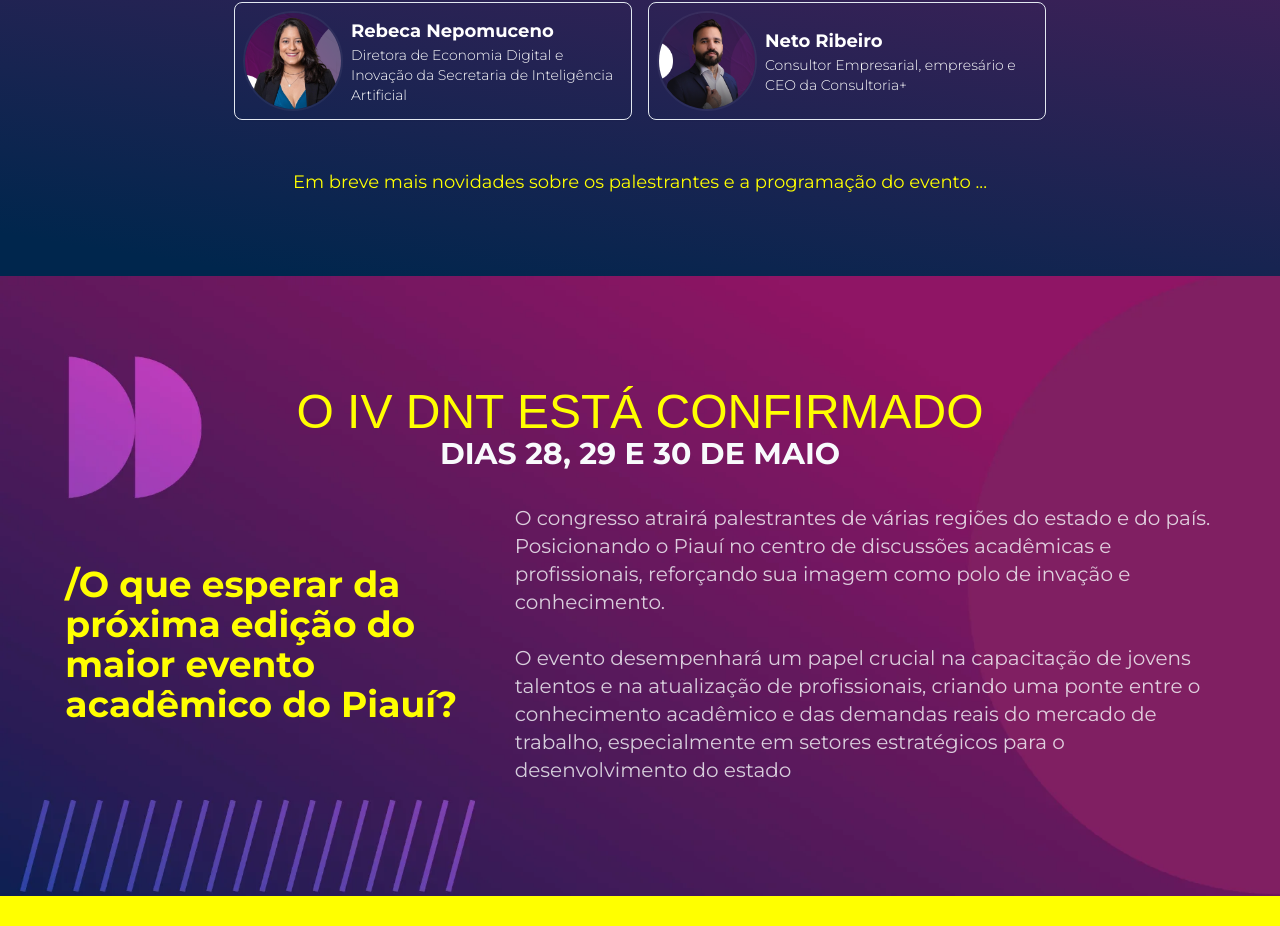
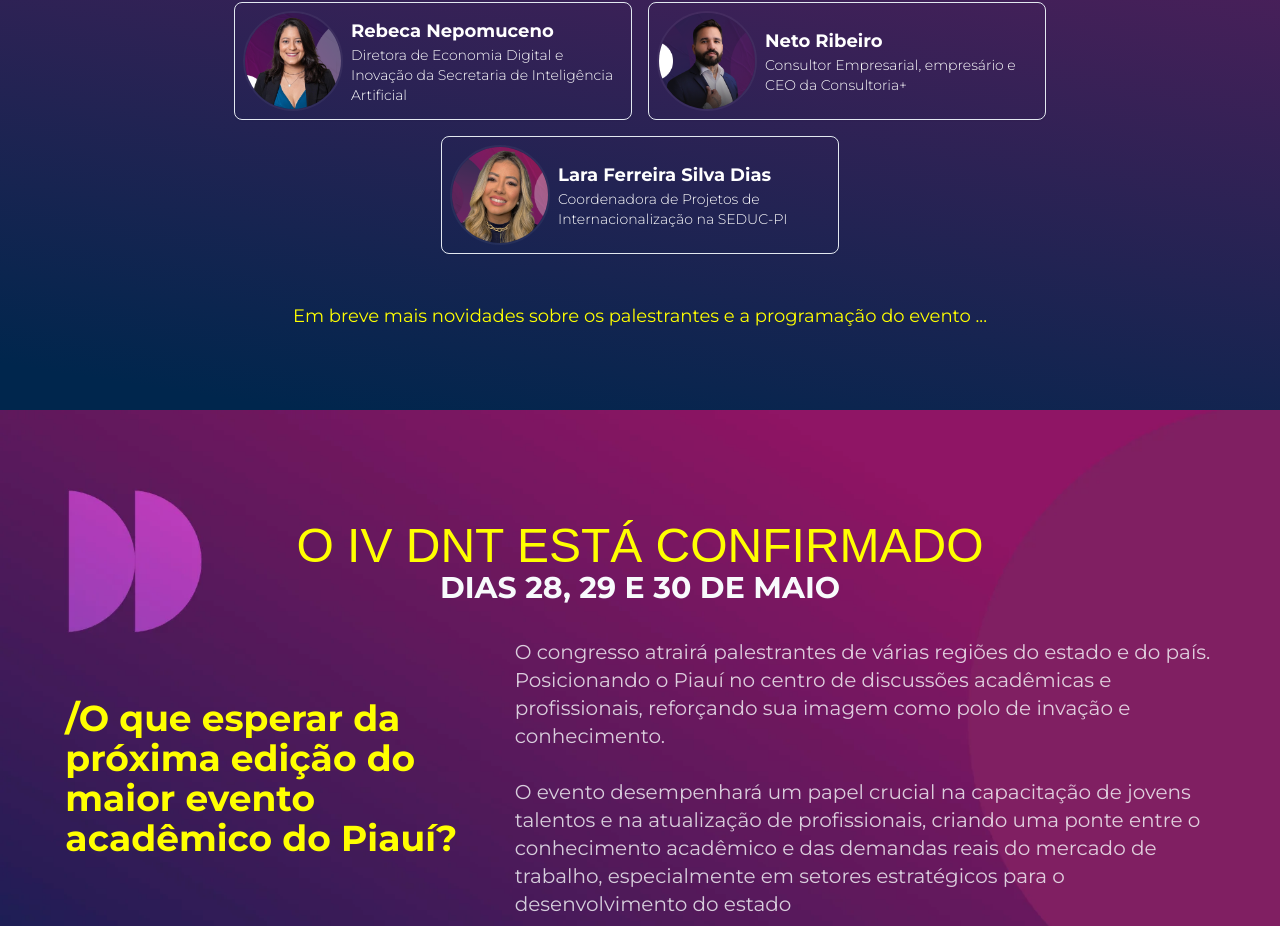
Before and after one commit to bservio/DNT-Landing-Page, a Next.js app: page / in a window 1280 px wide. Shown: the part 1766-2692 px from the top of the page. Built offline with nearby package versions, Linux system fonts and the light colour scheme; a web font is replaced by a local one.

Commit message:
novo palestrante: Lara

```diff
--- a/src/app/components/Speaker.jsx
+++ b/src/app/components/Speaker.jsx
@@ -129,7 +129,8 @@ export default function SpeakerList() {
     },
     {
       name: "Bruno Agrélio",
-      title: "Sócio fundador do Grupo CEV. Presidente de Tecnologia e Inovação do LIDE Piauí.",
+      title:
+        "Sócio fundador do Grupo CEV. Presidente de Tecnologia e Inovação do LIDE Piauí.",
       bio: "Doutor em Inteligência Artificial.",
       image: "/img/palestrantes/4dnt/png/Bruno.png",
       smallImg: "/img/palestrantes/4dnt/Bruno.webp",
@@ -139,7 +140,8 @@ export default function SpeakerList() {
     },
     {
       name: "Laura Nascimento",
-      title: "Advogada especialista em direito da saude e direito das pessoas com deficiência.",
+      title:
+        "Advogada especialista em direito da saude e direito das pessoas com deficiência.",
       bio: "Presidente da Comissão de Defesa dos Direitos da Pessoa com Autismo da OAB-PI.",
       image: "/img/palestrantes/4dnt/png/Laura_Nascimento.png",
       smallImg: "/img/palestrantes/4dnt/Laura_Nascimento.webp",
@@ -187,6 +189,16 @@ export default function SpeakerList() {
       smallImg: "/img/palestrantes/4dnt/Neto_Ribeiro.webp",
       fullbio:
         "Consultor Empresarial, empresário e CEO da CONSULTORIA+, formação em Contabilidade, pós-graduação em Management, especialização em liderança, expertise em marketing digital para negócios, marketing político, escritor, professor e mentor.",
+      link: "https://astronautaconsultor.com.br/",
+    },
+    {
+      name: "Lara Ferreira Silva Dias",
+      title: "Coordenadora de Projetos de Internacionalização na SEDUC-PI",
+      bio: "Doutoranda em Estudos Literários pela UFPI, com Doutorado Sanduíche na Goldsmiths, University of London",
+      image: "/img/palestrantes/4dnt/png/Lara_Fernanda.png",
+      smallImg: "/img/palestrantes/4dnt/Lara_Fernanda.webp",
+      fullbio:
+        "Professora de Língua Inglesa e Literaturas na UESPI e Coordenadora de Projetos de Internacionalização na SEDUC-PI. Doutoranda em Estudos Literários pela UFPI, com Doutorado Sanduíche na Goldsmiths, University of London. Atua em iniciativas estrangeiras, como o Seduckathon,  e programas de formação em parceria com a Embaixada dos EUA. Coautora de livros didáticos de inglês e com ampla experiência em ensino básico, técnico e superior, desenvolve ações voltadas à mobilidade acadêmica, cooperação internacional e formação docente.",
       link: "https://astronautaconsultor.com.br/",
     },
   ];
```
Also changed, not shown: public/img/palestrantes/4dnt/Lara_Fernanda.webp (added), public/img/palestrantes/4dnt/png/Lara_Fernanda.png (added).
